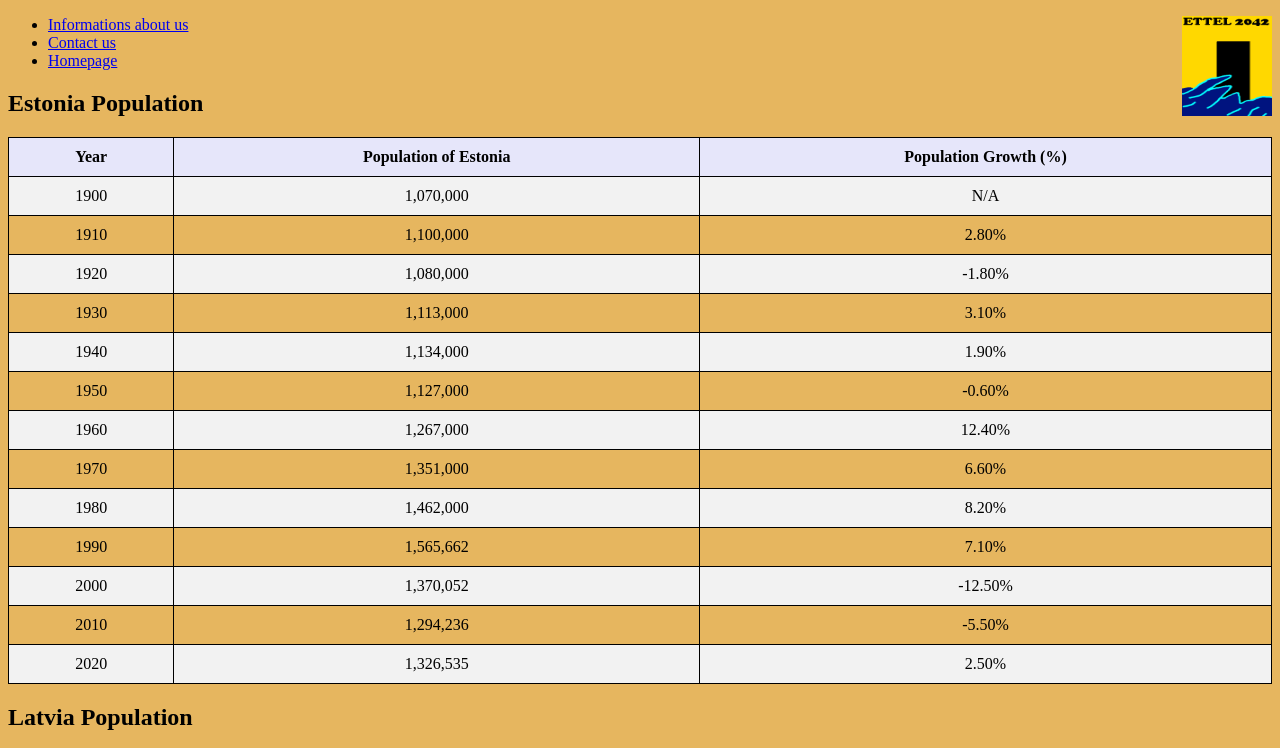
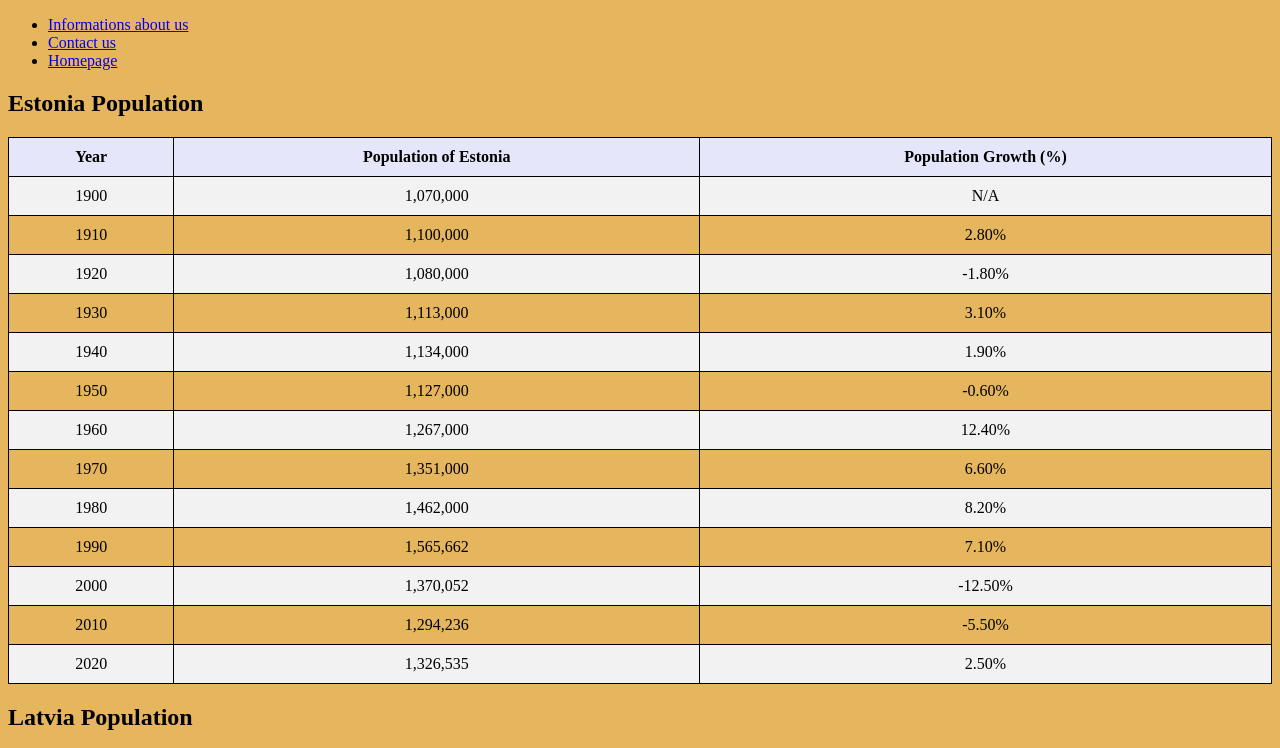
Before and after one commit to BosnianDude/Ettel2042, a plain HTML site: page Population.html in a window 1280 px wide. Shown: the top 748 px of the page. Drawn offline with Linux system fonts and the light colour scheme.

Commit message:
Update Population.html

```diff
--- a/Population.html
+++ b/Population.html
@@ -1,14 +1,12 @@
 <!DOCTYPE html>
 <html>
-
-	<div style="float: right;">
-		<img src="ettel2042.png" alt="Logo" width="90" height="100">
-	  </div>
-	  <style>
+	 <style>
 		body {
 			background-color: #e6b65f;
 		}
 	</style>
+
+
 
 <!-- Navigation bar -->
 	<nav>
```
